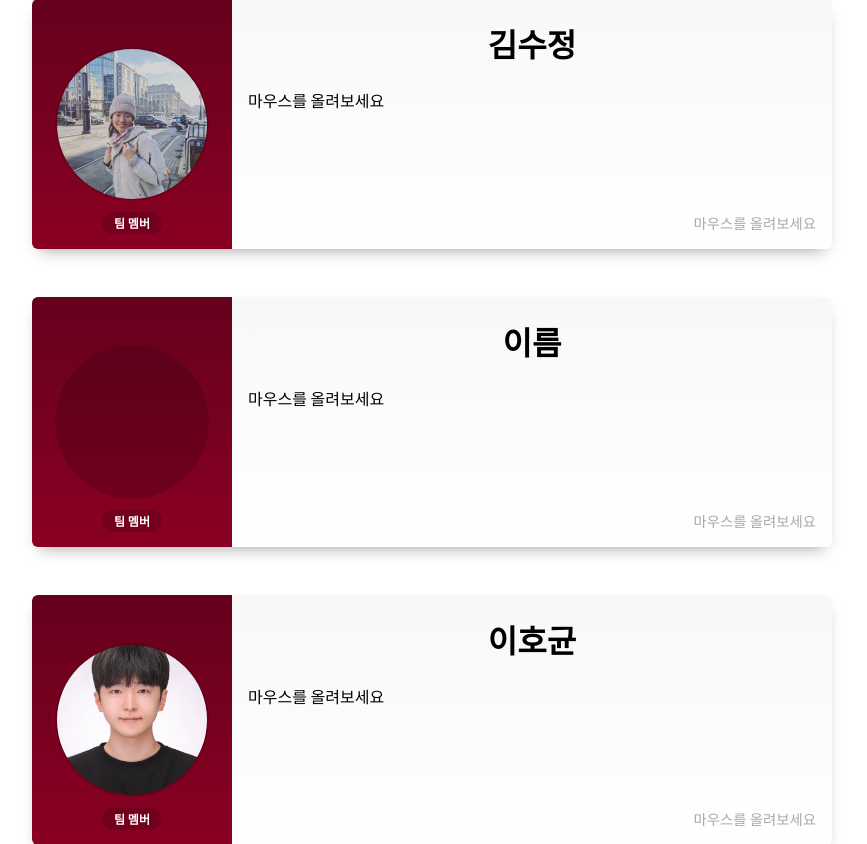
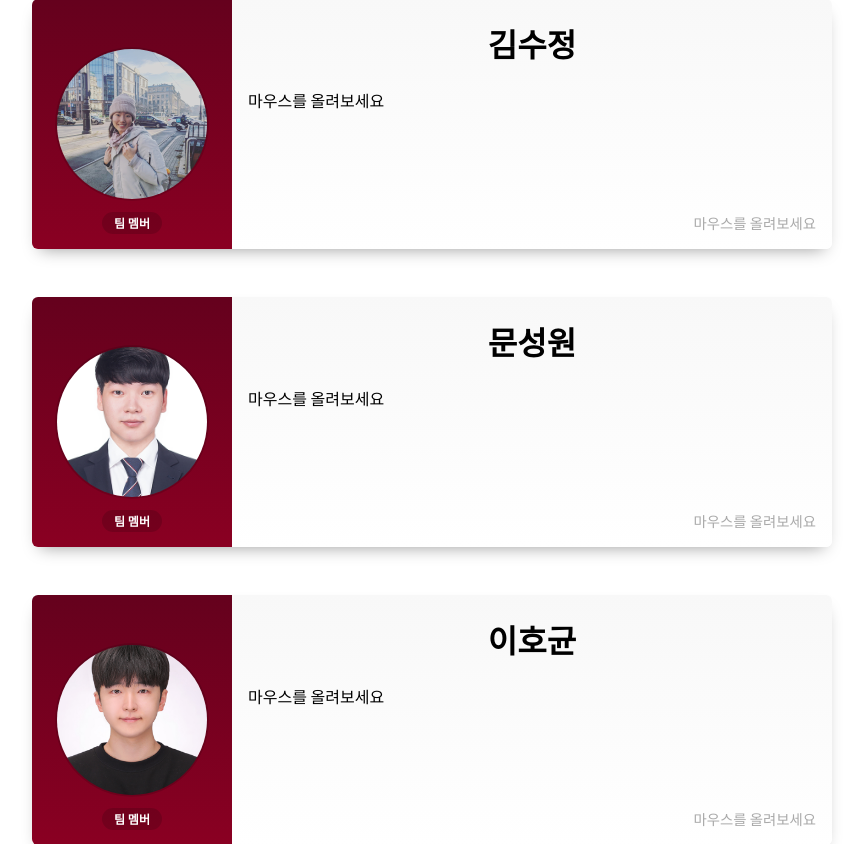
Before and after one commit to jbae9/miniproject, a Python web app: template templates/index.html in a window 1280 px wide. Shown: the part 631-1475 px from the top of the page, without its empty margins (0-867 px from the left). Run offline with Jinja, Linux system fonts and the light colour scheme; the template is opened without the code that fills it, so the values that code supplies are empty; some libraries are stand-ins or nearby versions.

Commit message:
Add files via upload
문성원 내용입력

```diff
--- a/templates/index.html
+++ b/templates/index.html
@@ -149,7 +149,7 @@
                 <svg width="160" height="160" viewBox="0 0 250 250" xmlns="http://www.w3.org/2000/svg" role="img"
                      aria-labelledby="title desc" class="center">
 
-                    <title id="title">이름</title>
+                    <title id="title">문성원</title>
                     <defs>
                         <clipPath id="scene">
                             <circle cx="125" cy="125" r="115"/>
@@ -159,32 +159,32 @@
                 </svg>
                 <div class="imgCrop">
                     <!-- static 폴더에 이미지를 올리면 src안에 '../static/파일이름.jpg'로 부르면 됩니다-->
-                    <img class="memberImg center" src="">
+                    <img class="memberImg center" src="../static/문성원.jpg">
                 </div>
             </div>
             <div class="more-info">
-                <h1>이름</h1>
+                <h1>문성원</h1>
                 <div class="coords">
                     <span>MBTI</span>
-                    <span>??</span>
+                    <span>ISFP</span>
                 </div>
                 <div class="coords">
                     <span>장점</span>
-                    <span>??</span>
+                    <span>어떤 오류를 만나도 이겨낼 수 있는 자신감</span>
                 </div>
                 <div class="coords">
                     <span>스타일</span>
-                    <span>??</span>
+                    <span>화합하는 분위기에서 자신의 능력을 최대한 끌어올릴 수 있습니다.</span>
                 </div>
                 <!--href 안에 블로그 주소 URL을 적어주세요-->
                 <div class="blogButton">
-                    <button class="button-1" role="button" onclick="location.href=''">블로그 바로가기
+                    <button class="button-1" role="button" onclick="location.href='https://swwcoding123.tistory.com/'">블로그 바로가기
                     </button>
                 </div>
             </div>
         </div>
         <div class="general">
-            <h1>이름</h1>
+            <h1>문성원</h1>
             <p>마우스를 올려보세요</p>
             <span class="more">마우스를 올려보세요</span>
         </div>
```
